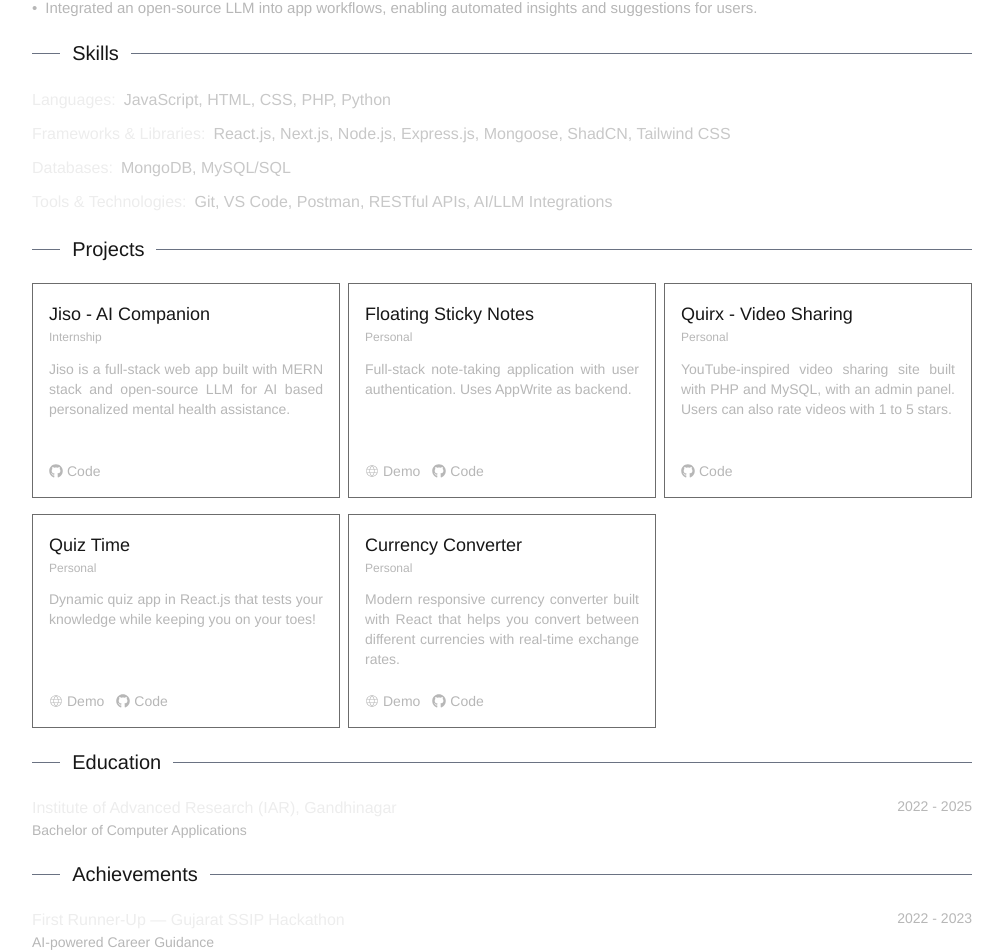
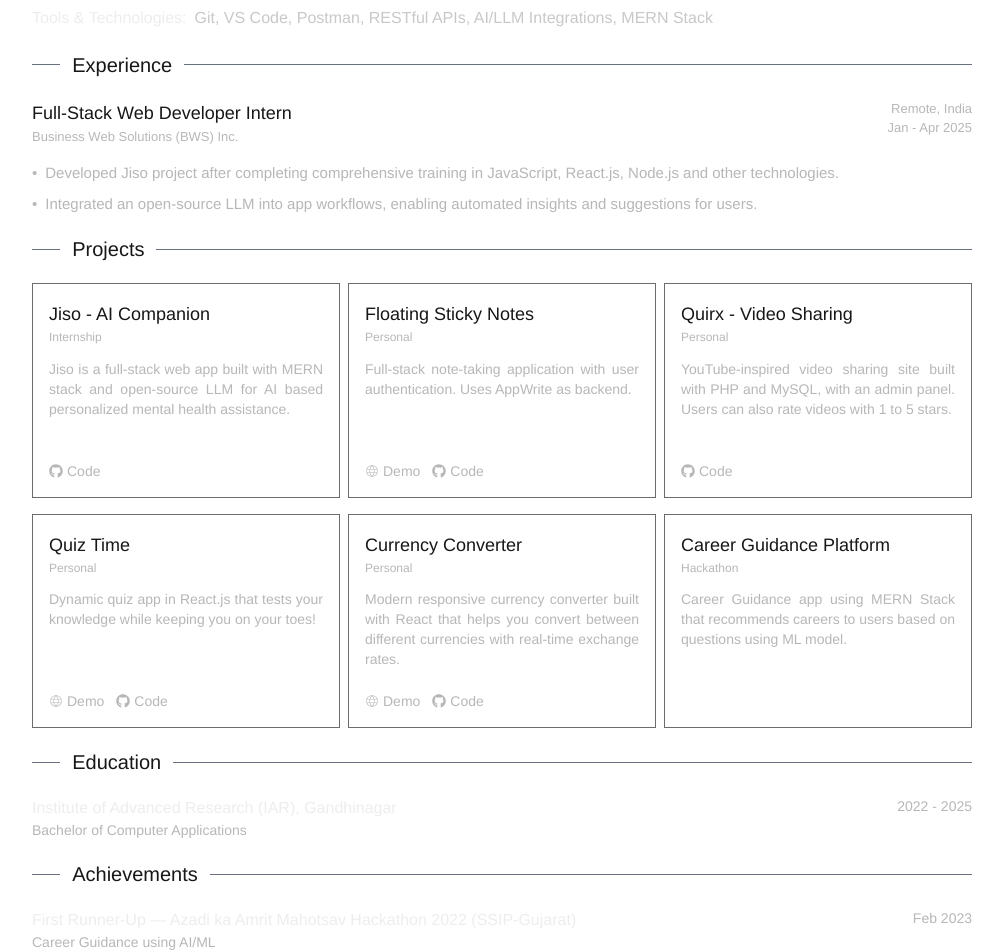
Before and after one commit to kuldp18/ksolanki.com, a Next.js app: page / in a window 1280 px wide. Shown: the part 318-1270 px from the top of the page, without its empty margins (138-1141 px from the left). Built offline with nearby package versions, Linux system fonts and the light colour scheme; a web font is replaced by a local one.

Commit message:
update Resume and site

```diff
--- a/app/page.js
+++ b/app/page.js
@@ -30,8 +30,8 @@ const Home = () => {
     <>
       <Header />
       <main>
+        <Skills />
         <Experience />
-        <Skills />
         <Projects />
         <Education />
         <Achievements />
--- a/components/Achievements.js
+++ b/components/Achievements.js
@@ -7,12 +7,13 @@ const Achievements = () => {
       <div className="flex justify-between items-center text-[#b7b7b7]">
         <div className="left">
           <h2 className="text-[12px] sm:text-[16px] text-[#ededed]">
-            First Runner-Up &mdash; Gujarat SSIP Hackathon
+            First Runner-Up &mdash; Azadi ka Amrit Mahotsav Hackathon 2022
+            (SSIP-Gujarat)
           </h2>
-          <p className="text-[12px] sm:text-sm">AI-powered Career Guidance</p>
+          <p className="text-[12px] sm:text-sm">Career Guidance using AI/ML</p>
         </div>
         <div className="text-[12px] sm:text-sm place-self-start">
-          <p>2022 - 2023</p>
+          <p>Feb 2023</p>
         </div>
       </div>
     </section>
--- a/components/ProjectCard.js
+++ b/components/ProjectCard.js
@@ -17,7 +17,7 @@ const ProjectCard = ({ title, description, website, code, type }) => {
         {website && (
           <a
             href={website}
-            className="hover:text-white flex gap-1 items-center transition-colors"
+            className="hover:text-white flex gap-1 items-center transition-colors hover:underline"
             rel="noopener noreferrer"
             target="_blank"
           >
@@ -29,7 +29,7 @@ const ProjectCard = ({ title, description, website, code, type }) => {
         {code && (
           <a
             href={code}
-            className="hover:text-white flex gap-1 items-center transition-colors"
+            className="hover:text-white flex gap-1 items-center transition-colors hover:underline"
             rel="noopener noreferrer"
             target="_blank"
           >
--- a/components/Projects.js
+++ b/components/Projects.js
@@ -40,6 +40,12 @@ const projects = [
     website: "https://fast-currency-converter.netlify.app/",
     type: "personal",
   },
+  {
+    title: "Career Guidance Platform",
+    description:
+      "Career Guidance app using MERN Stack that recommends careers to users based on questions using ML model.",
+    type: "hackathon",
+  },
 ];
 
 const Projects = () => {
--- a/components/Skills.js
+++ b/components/Skills.js
@@ -8,7 +8,7 @@ const skills = [
   {
     label: "Frameworks & Libraries",
     value:
-      "React.js, Next.js, Node.js, Express.js, Mongoose, ShadCN, Tailwind CSS",
+      "React.js, Next.js, Node.js, Express.js, Mongoose, ShadCN UI, Tailwind CSS",
   },
   {
     label: "Databases",
@@ -16,7 +16,8 @@ const skills = [
   },
   {
     label: "Tools & Technologies",
-    value: "Git, VS Code, Postman, RESTful APIs, AI/LLM Integrations",
+    value:
+      "Git, VS Code, Postman, RESTful APIs, AI/LLM Integrations, MERN Stack",
   },
 ];
 
```
Also changed, not shown: 1 other file (tests, documents, lock files or other folders).
